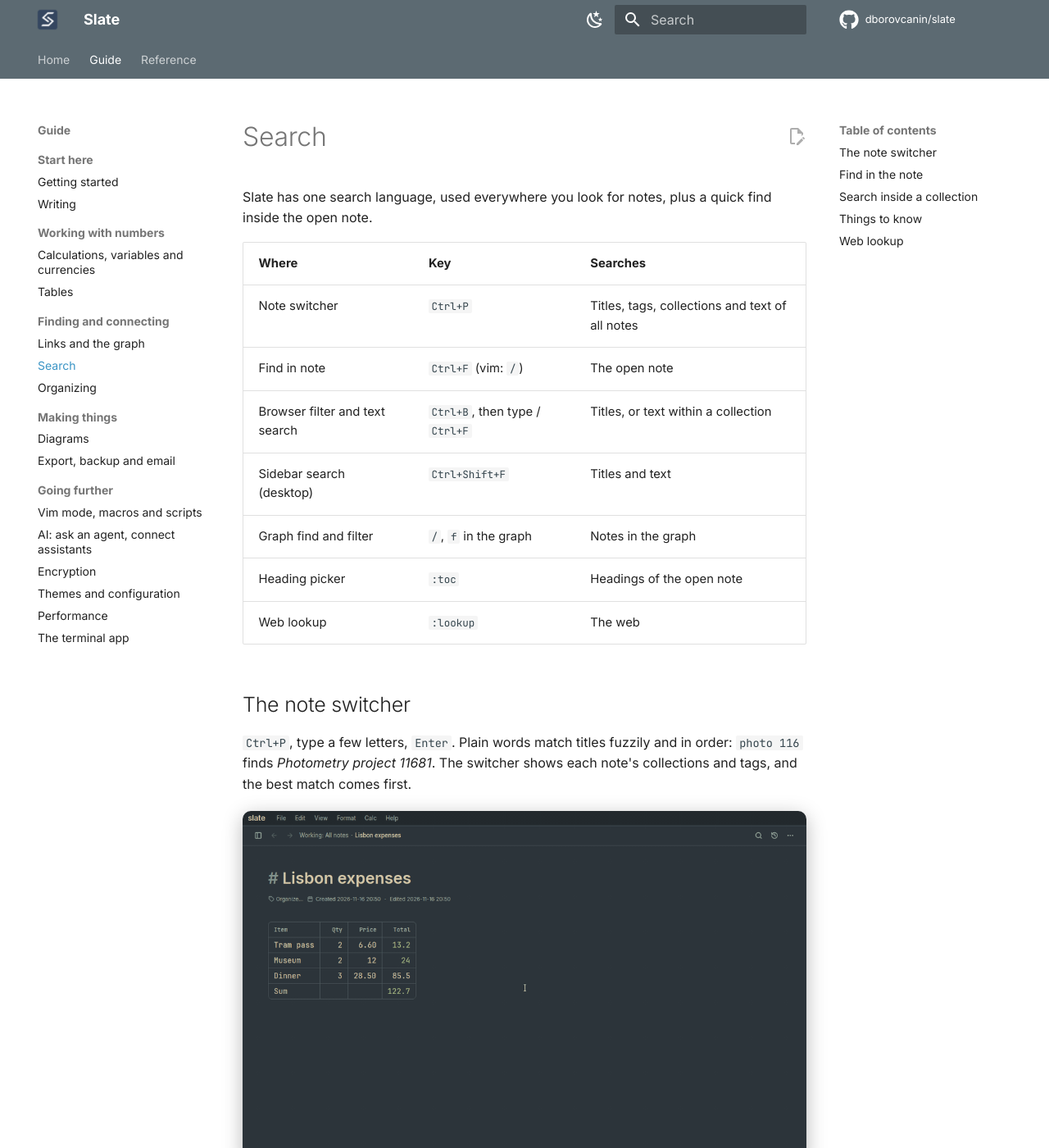
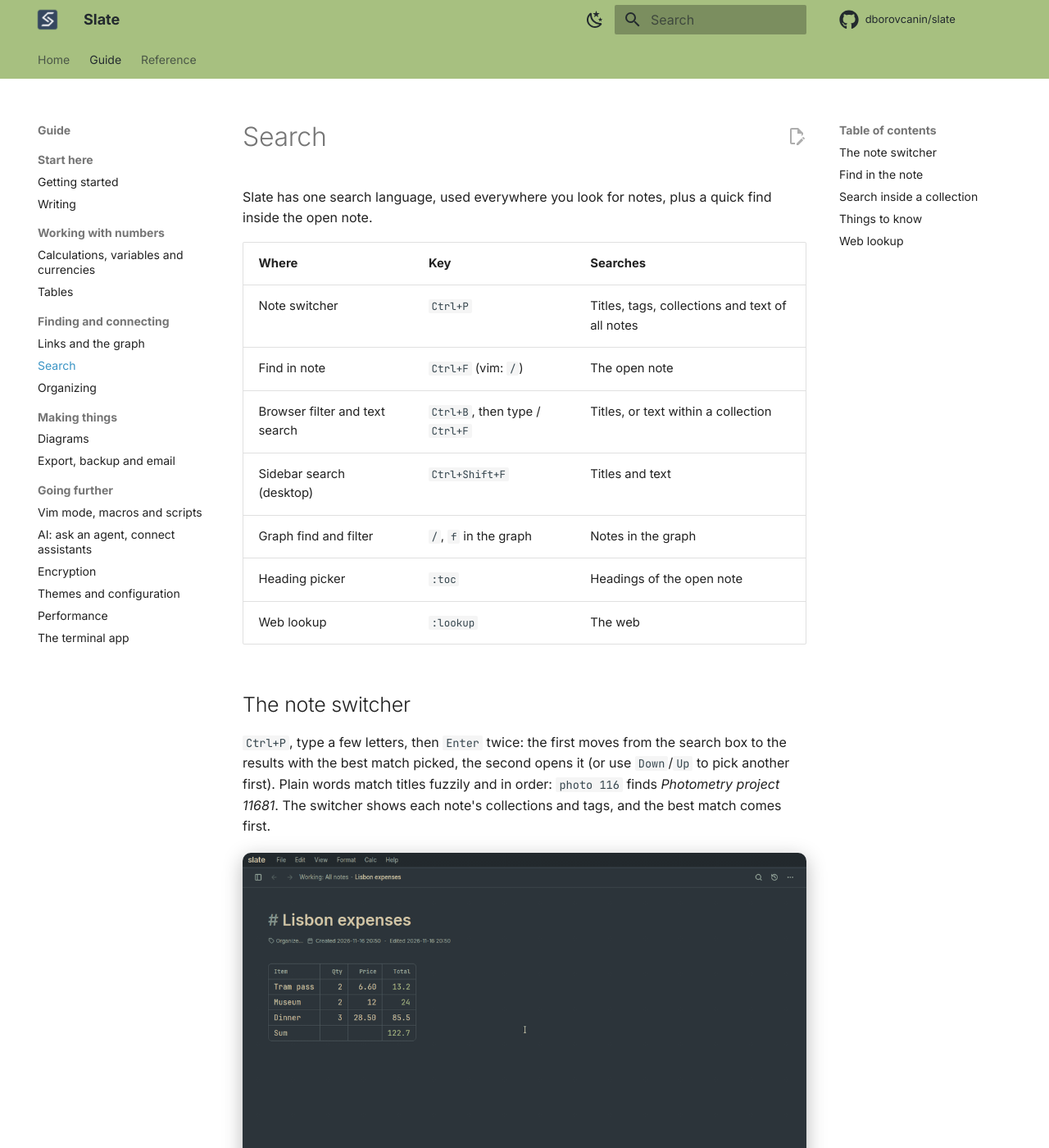
Before and after one commit to dborovcanin/slate-docs, an MkDocs documentation site: the page built from docs/search.md, in a window 1280 px wide and 1400 px high. Shown: the whole window at 82% size. Built offline with MkDocs 1.6.1 and Material for MkDocs 9.7.7, drawn with Linux system fonts in a browser that asks for light colours; comment, search, counter and statistics services are not loaded; the version menu is left out; some of the changed text lies outside the part shown.

Commit message:
Update the guide for switcher keys, Ctrl+Home/End and table paste

```diff
--- a/docs/search.md
+++ b/docs/search.md
@@ -15,9 +15,12 @@ quick find inside the open note.
 
 ## The note switcher
 
-`Ctrl+P`, type a few letters, `Enter`. Plain words match titles fuzzily and
-in order: `photo 116` finds *Photometry project 11681*. The switcher shows
-each note's collections and tags, and the best match comes first.
+`Ctrl+P`, type a few letters, then `Enter` twice: the first moves from the
+search box to the results with the best match picked, the second opens it
+(or use `Down`/`Up` to pick another first). Plain words match titles
+fuzzily and in order: `photo 116` finds *Photometry project 11681*. The
+switcher shows each note's collections and tags, and the best match comes
+first.
 
 ![Searching 25,000 notes by tag, text and exclusion; the result opens at the matching line](media/search.gif)
 
@@ -39,6 +42,10 @@ cursor on that line.
 
 The query in the recording, `#topic/sailing contains:mooring -#status/draft`,
 finds sailing notes that mention mooring and are not drafts.
+
+In the search box, `Up` and `Down` bring back earlier searches. In the
+results, `Up` from the first row, `Tab` or `Esc` go back to the search box,
+and typing edits the query again.
 
 More switcher keys: `Ctrl+L` switches between the working collection and all
 notes, `Ctrl+N` creates a note, `Ctrl+R` opens the selected note's history and
--- a/docs/stylesheets/extra.css
+++ b/docs/stylesheets/extra.css
@@ -1,9 +1,11 @@
 /* Everforest-inspired colours, matching the desktop app's default theme. */
 :root,
 [data-md-color-scheme="default"] {
-  --md-primary-fg-color: #5c6a72;
-  --md-primary-fg-color--light: #829181;
-  --md-primary-fg-color--dark: #4b565c;
+  --md-primary-fg-color: #a7c080;
+  --md-primary-fg-color--light: #b8cf96;
+  --md-primary-fg-color--dark: #8da86a;
+  --md-primary-bg-color: #232a2e;
+  --md-primary-bg-color--light: rgba(35, 42, 46, 0.7);
   --md-accent-fg-color: #8da101;
   --md-typeset-a-color: #3a94c5;
 }
@@ -15,9 +17,6 @@
   --md-code-bg-color: #343f44;
   --md-footer-bg-color: #232a2e;
   --md-footer-bg-color--dark: #1e2326;
-  --md-primary-fg-color: #232a2e;
-  --md-primary-fg-color--light: #343f44;
-  --md-primary-fg-color--dark: #1e2326;
   --md-accent-fg-color: #a7c080;
   --md-typeset-a-color: #a7c080;
   --md-default-fg-color: rgba(211, 198, 170, 0.92);
```
Also changed, not shown: docs/getting-started.md (+2 -1 lines), docs/reference/features.md (+4 -3 lines), docs/reference/keymaps.md (+5 -3 lines), docs/tables.md (+2 -1 lines).
